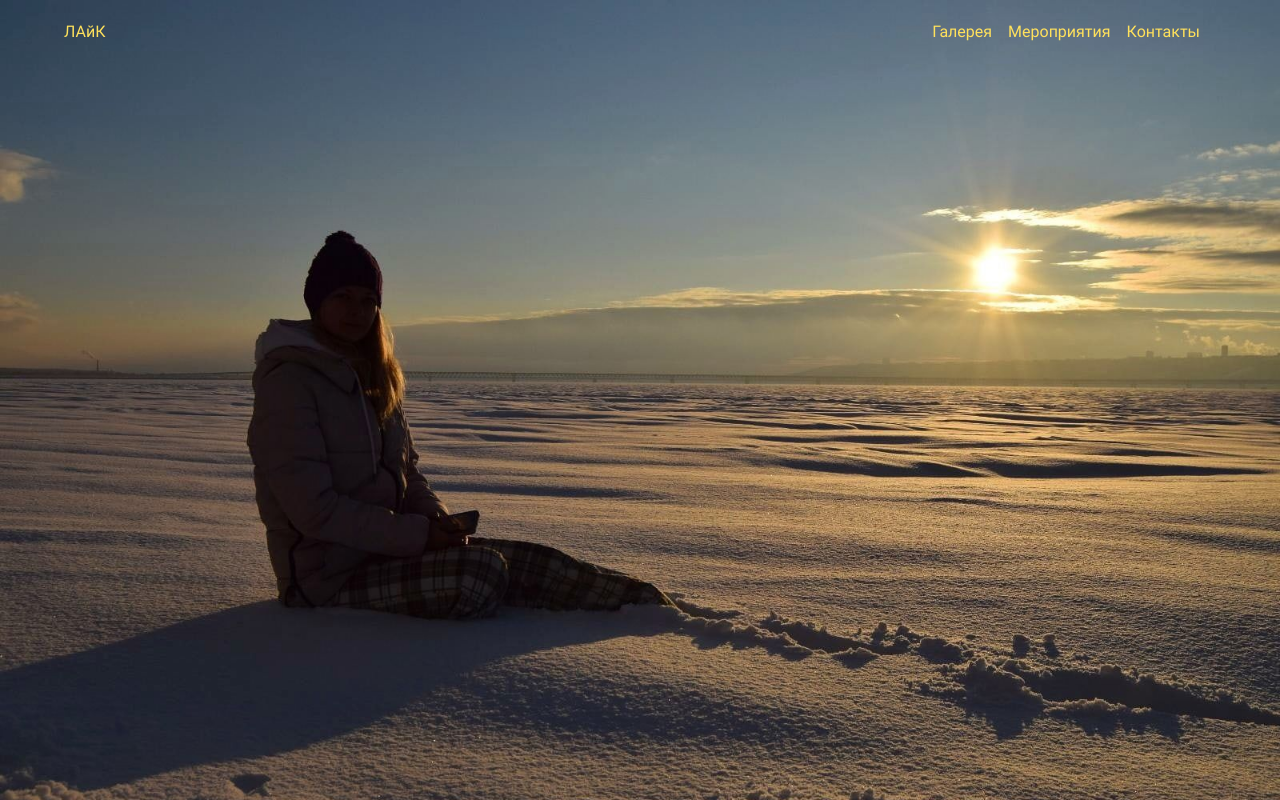
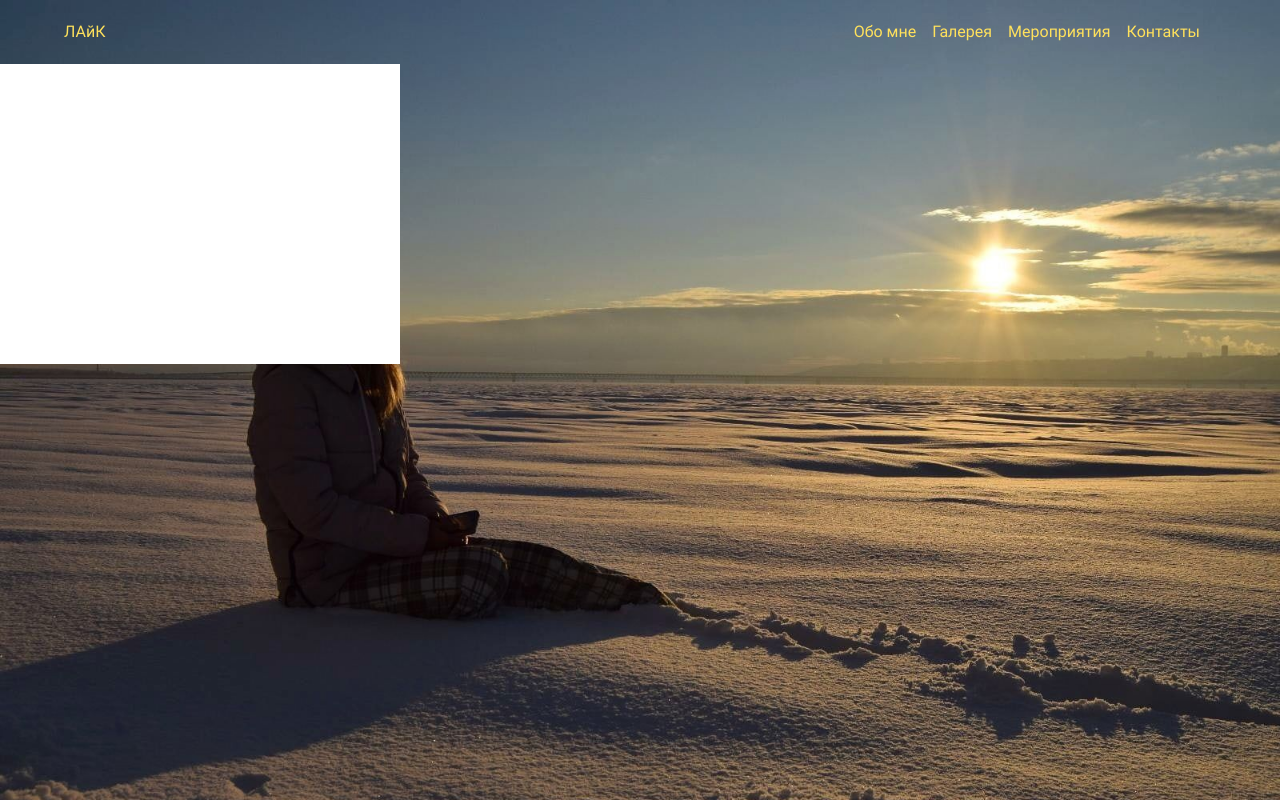
Before and after one commit to Alwongs/like, a Vue app: page /about-page in a window 1280 px wide. Built offline with nearby package versions, Linux system fonts and the light colour scheme.

Commit message:
start like

```diff
--- a/src/components/app/AppHeader.vue
+++ b/src/components/app/AppHeader.vue
@@ -1,9 +1,12 @@
 <template>
     <header class="app-header">
-        <div class="logo-block">
+        <div class="logo-block" @click="goTo('home')">
             ЛАйК
         </div>
         <ul class="nav-block">
+            <li class="nav-item">
+                <a href="#" @click="goTo('about-page')">Обо мне</a>
+            </li>
             <li class="nav-item">
                 <a href="#">Галерея</a>
             </li>
@@ -19,7 +22,11 @@
 
 <script>
 export default {
-
+    methods: {
+        goTo(routeName) {
+            this.$router.push({name: routeName});
+        }
+    }
 }
 </script>
 
--- a/src/router/index.js
+++ b/src/router/index.js
@@ -3,9 +3,14 @@ import { createRouter, createWebHistory } from 'vue-router'
 const routes = [
     {
         path: '/',
-        name: 'Home',
+        name: 'home',
         component: () => import('@/views/HomePage.vue')
-    }
+    },
+    {
+        path: '/about-page',
+        name: 'about-page',
+        component: () => import('@/views/AboutPage.vue')
+    },
 ]
 
 const router = createRouter({
--- /dev/null
+++ b/src/views/AboutPage.vue
@@ -0,0 +1,18 @@
+<template>
+    <div class="about-page"></div>
+</template>
+
+<script>
+export default {
+
+}
+</script>
+
+<style lang="scss" scoped>
+
+.about-page {
+    background-color: #fff;
+    width: 400px;
+    height: 300px;
+}
+</style>
```
